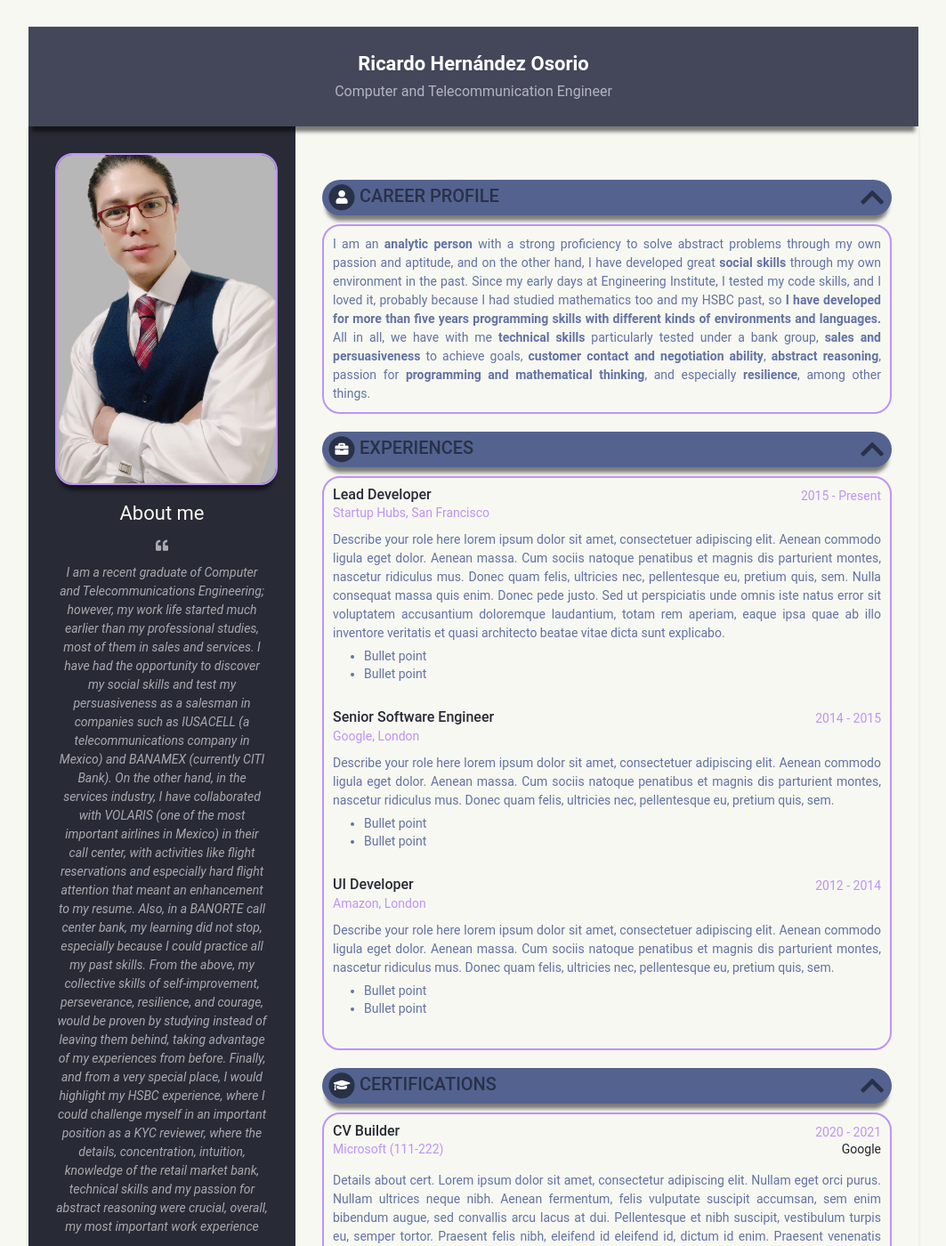
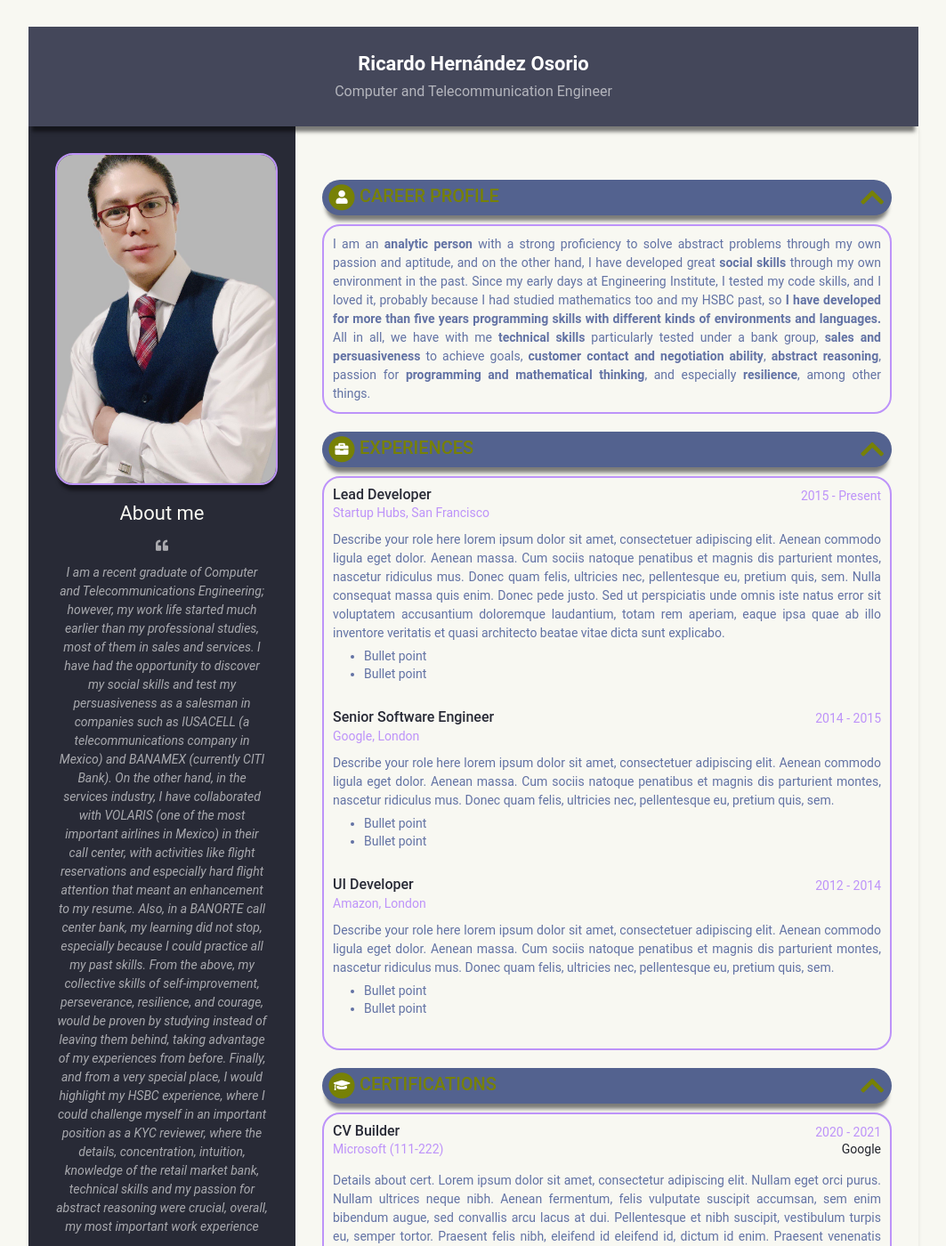
Before and after one commit to RicardoUAMmx/webcode, a Jekyll site: the page built from index.html, in a window 1280 px wide and 1400 px high. Shown: the whole window at 89% size, without its empty margins (108-1171 px from the left). Built offline with Jekyll 4.4.1, drawn with Linux system fonts in a browser that asks for light colours.

Commit message:
experimental cv-theme

```diff
--- a/_sass/_base.scss
+++ b/_sass/_base.scss
@@ -248,8 +248,7 @@ p {
     text-transform: uppercase;
     font-size: 20px;
     font-weight: 500;
-    color: darken($heart, 20%);
-	color: rgba(0, 0, 0, 0.5);
+    color: darken($heart, 50%);
     position: relative;
     margin-top: 0;
     margin-bottom: 0;
```
